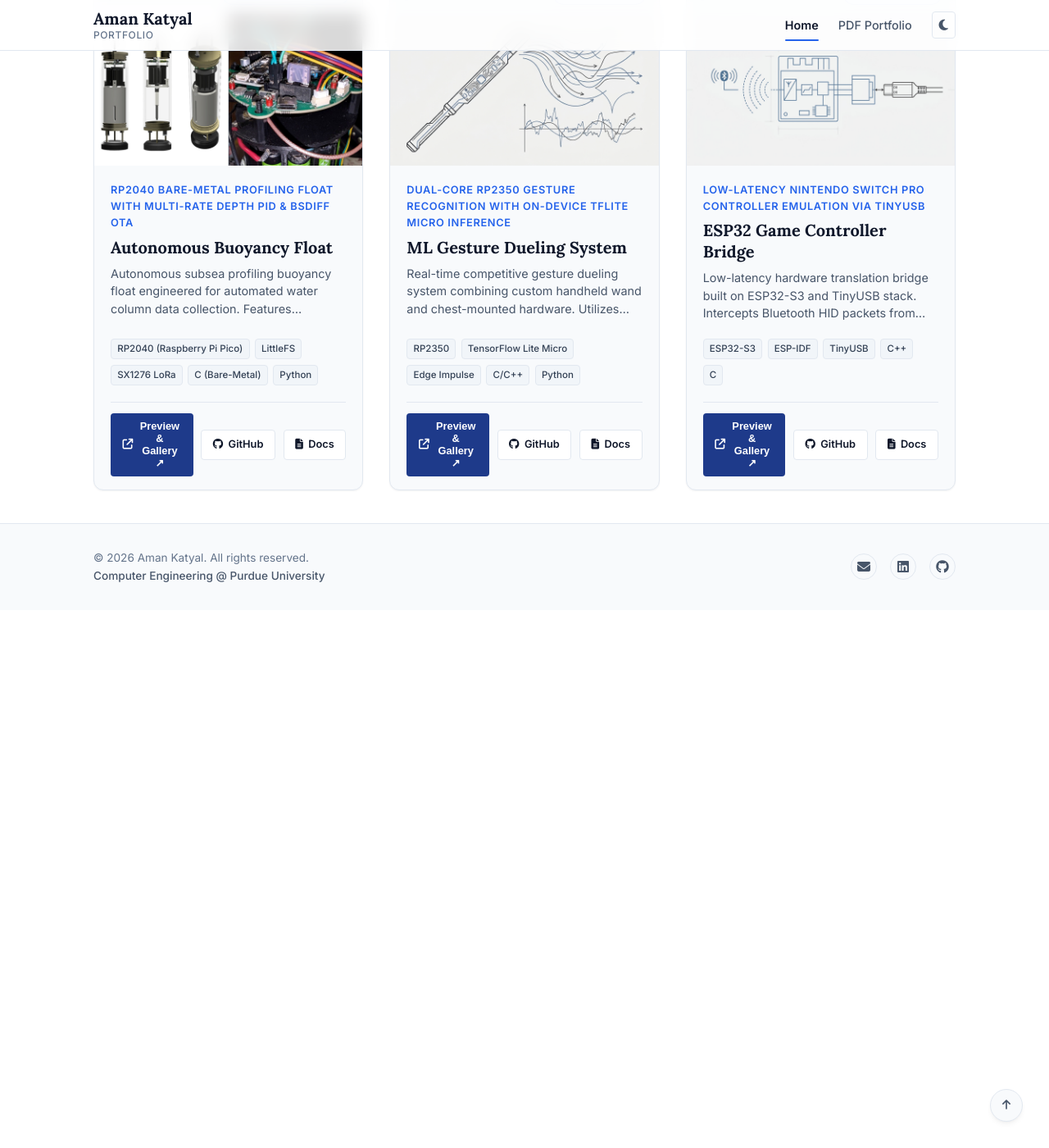
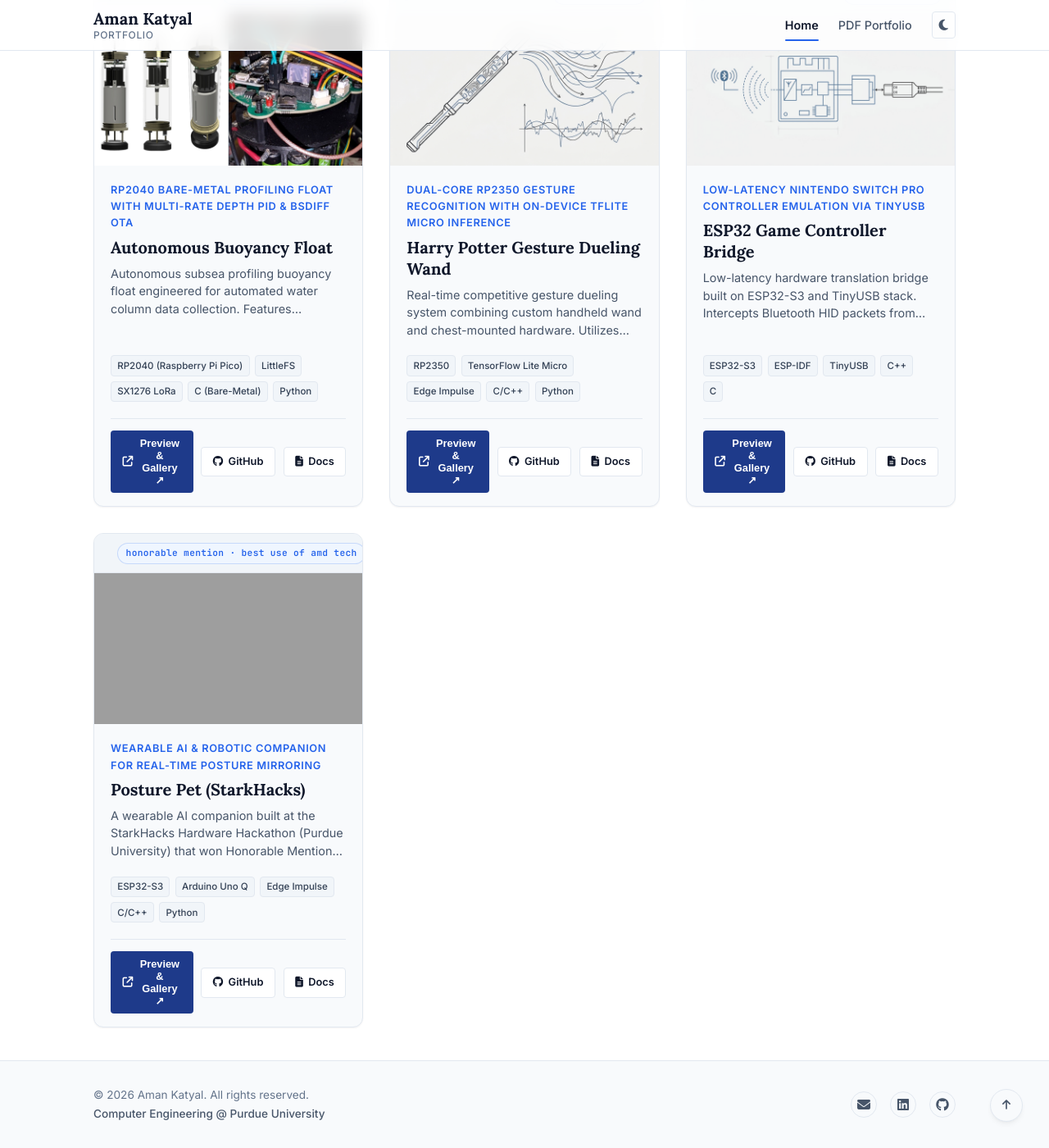
Before and after one commit to aman-katyal/aman-katyal.github.io, a Jekyll site: the page built from index.md, in a window 1280 px wide and 1400 px high, scrolled down 1383 px. Shown: the whole window at 82% size. Built offline with Jekyll 4.4.1, drawn with Linux system fonts in a browser that asks for light colours; before the commit the page ends 2127 px from its top, so only the background shows below that; some of the changed text lies outside the part shown; grey boxes are pictures that could not be loaded.

Commit message:
feat(projects): add Posture Pet project and update Harry Potter wand repo

```diff
--- a/_data/projects.yml
+++ b/_data/projects.yml
@@ -168,14 +168,15 @@
       featured: false
 
 - id: "ml-dueling"
-  title: "ML Gesture Dueling System"
+  title: "Harry Potter Gesture Dueling Wand"
   subtitle: "Dual-Core RP2350 Gesture Recognition with On-Device TFLite Micro Inference"
   category: "Embedded ML & Hardware"
   badge_type: "embedded / ml"
   role: "Lead Embedded Engineer"
   year: "2024 - 2025"
-  github: "https://github.com/itsamankatyal"
+  github: "https://github.com/aman-katyal/harry-potter-wand-duel"
   live: "/projects/ml-dueling"
+
   summary: "Real-time competitive gesture dueling system combining custom handheld wand and chest-mounted hardware. Utilizes asymmetric dual-core RP2350 architecture to run TensorFlow Lite Micro inference at 96% accuracy while maintaining a jitter-free 74Hz sensor and IR combat loop."
   highlights:
     - "Architected asymmetric dual-core multiprocessing on RP2350: Core 0 manages 74Hz IMU polling, circular ring buffers, and IR; Core 1 runs dedicated TFLite Micro inference in <5ms."
@@ -243,3 +244,43 @@
     - src: "/assets/images/esp32_preview.jpg"
       label: "ESP32-S3 Hardware Bridge & USB Controller Interface"
       featured: true
+
+- id: "posture-pet"
+  title: "Posture Pet (StarkHacks)"
+  subtitle: "Wearable AI & Robotic Companion for Real-Time Posture Mirroring"
+  category: "Wearable AI & Robotics"
+  badge_type: "Honorable Mention · Best Use of AMD Tech"
+  role: "Embedded Hardware & Edge ML"
+  year: "2026"
+  github: "https://github.com/aman-katyal/posture-pet"
+  live: "https://devpost.com/software/posture-pet-brh6vx"
+  summary: "A wearable AI companion built at the StarkHacks Hardware Hackathon (Purdue University) that won Honorable Mention for Best Use of AMD Tech. Utilizes a hybrid system of wearable 3-IMU sensors and computer vision to track posture in real time, mirroring the user's spinal state on an articulating 3D-printed robotic pet."
+  highlights:
+    - "Awarded Honorable Mention for Best Use of AMD Tech at the StarkHacks Hardware Hackathon (Purdue University)."
+    - "Designed the pet's body and articulating base from the ground up in Onshape, rapidly iterated with custom 3D-printed assemblies."
+    - "Engineered an ESP32-S3 wearable network gathering motion data from 3 IMUs placed on both shoulders and neck, streaming quaternions over BLE to an Arduino Uno Q."
+    - "Trained an on-device posture-detection Dense Neural Network (MLP) with Edge Impulse on an AMD AI PC using ROCm acceleration, achieving up to 98.18% accuracy."
+    - "Deployed OpenCV and MediaPipe computer vision on an AMD AI PC for supplementary posture classification, streaming live inference over WiFi/UDP sockets."
+    - "Integrated dual model outputs on the Arduino Uno Q to actuate servos that physically reflect and correct posture in real time."
+  skills:
+    languages:
+      - "C/C++"
+      - "Python"
+    technologies:
+      - "ESP32-S3"
+      - "Arduino Uno Q"
+      - "Edge Impulse"
+      - "AMD ROCm"
+      - "MediaPipe"
+      - "OpenCV"
+      - "Onshape (CAD)"
+      - "3D Printing"
+    protocols:
+      - "BLE (Bluetooth Low Energy)"
+      - "WiFi / UDP Sockets"
+      - "I2C"
+      - "PWM"
+  images:
+    - src: "/assets/images/posture_pet_preview.jpg"
+      label: "Posture Pet Robotic Companion & Hackathon Hardware Setup"
+      featured: true
```
Also changed, not shown: tests/e2e-project-viewer.test.js (+16 -13 lines), 1 other file.
